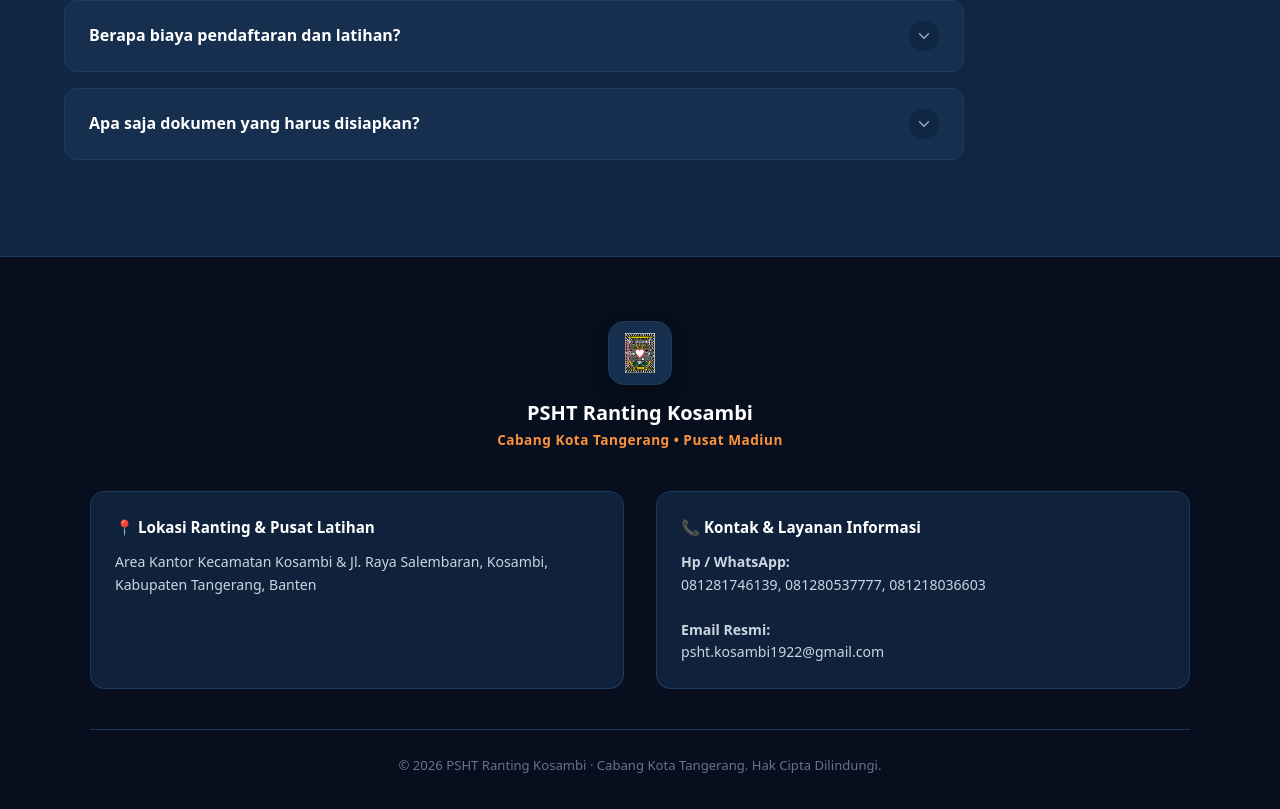
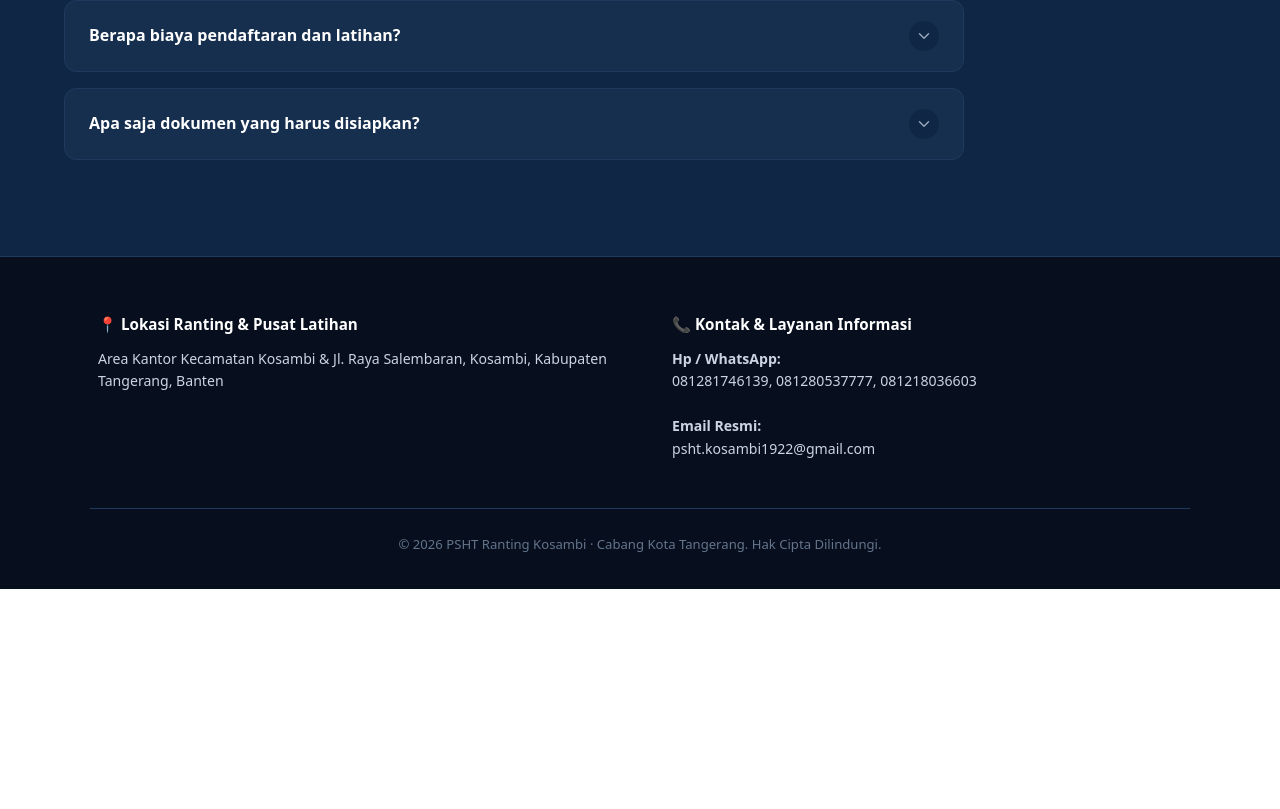
Before and after one commit to fajaralfalich-ux/psht-kosambi-cms., a React (Vite) app: page / in a window 1280 px wide. Shown: the part 2797-3606 px from the top of the page. After the commit the page ends 3386 px from the top, so only its background shows below. Built offline with nearby package versions, Linux system fonts and the light colour scheme.

Commit message:
Remove logo, header text, and border boxes from footer component

```diff
--- a/src/components/Footer.jsx
+++ b/src/components/Footer.jsx
@@ -1,20 +1,10 @@
 import React from 'react';
-import flowerLogo from '/psht1.png';
 
 export default function Footer() {
   return (
     <footer id="footer" style={styles.footer}>
       <div style={styles.container}>
-        {/* Logo & Identitas Organisasi */}
-        <div style={styles.brandBox}>
-          <div style={styles.logoWrapper}>
-            <img src={flowerLogo} alt="Logo PSHT" style={styles.logo} />
-          </div>
-          <h3 style={styles.brandTitle}>PSHT Ranting Kosambi</h3>
-          <p style={styles.brandSubtitle}>Cabang Kota Tangerang • Pusat Madiun</p>
-        </div>
-
-        {/* Informasi Dua Kolom (Kiri & Kanan) */}
+        {/* Informasi Dua Kolom (Kiri & Kanan) Tanpa Kotak */}
         <div style={styles.twoColumnContainer} className="footer-two-col">
           <div style={styles.columnBox}>
             <h4 style={styles.columnTitle}>📍 Lokasi Ranting & Pusat Latihan</h4>
@@ -57,7 +47,7 @@ const styles = {
   footer: {
     backgroundColor: '#070f1e',
     color: '#94a3b8',
-    padding: '4rem 2rem 2rem 2rem',
+    padding: '3rem 2rem 2rem 2rem',
     borderTop: '1px solid #1e3a5f',
     width: '100%',
     boxSizing: 'border-box',
@@ -71,55 +61,18 @@ const styles = {
     alignItems: 'center',
     textAlign: 'center'
   },
-  brandBox: {
-    display: 'flex',
-    flexDirection: 'column',
-    alignItems: 'center',
-    marginBottom: '2.5rem'
-  },
-  logoWrapper: {
-    width: '64px',
-    height: '64px',
-    backgroundColor: '#162f4f',
-    borderRadius: '16px',
-    display: 'flex',
-    alignItems: 'center',
-    justifyContent: 'center',
-    marginBottom: '1rem',
-    border: '1px solid #1e3a5f',
-    boxShadow: '0 8px 20px rgba(0,0,0,0.3)'
-  },
-  logo: {
-    width: '40px',
-    height: '40px',
-    objectFit: 'contain'
-  },
-  brandTitle: {
-    color: '#ffffff',
-    fontSize: '1.25rem',
-    fontWeight: '800',
-    marginBottom: '0.25rem'
-  },
-  brandSubtitle: {
-    color: '#fb923c',
-    fontSize: '0.85rem',
-    fontWeight: '700',
-    letterSpacing: '0.5px'
-  },
   twoColumnContainer: {
     display: 'flex',
     justifyContent: 'space-between',
-    gap: '2rem',
+    gap: '3rem',
     width: '100%',
     marginBottom: '2.5rem',
     textAlign: 'left'
   },
   columnBox: {
     flex: 1,
-    backgroundColor: '#10223b',
-    padding: '1.5rem',
-    borderRadius: '14px',
-    border: '1px solid #1e3a5f'
+    backgroundColor: 'transparent',
+    padding: '0.5rem'
   },
   columnTitle: {
     color: '#ffffff',
```
